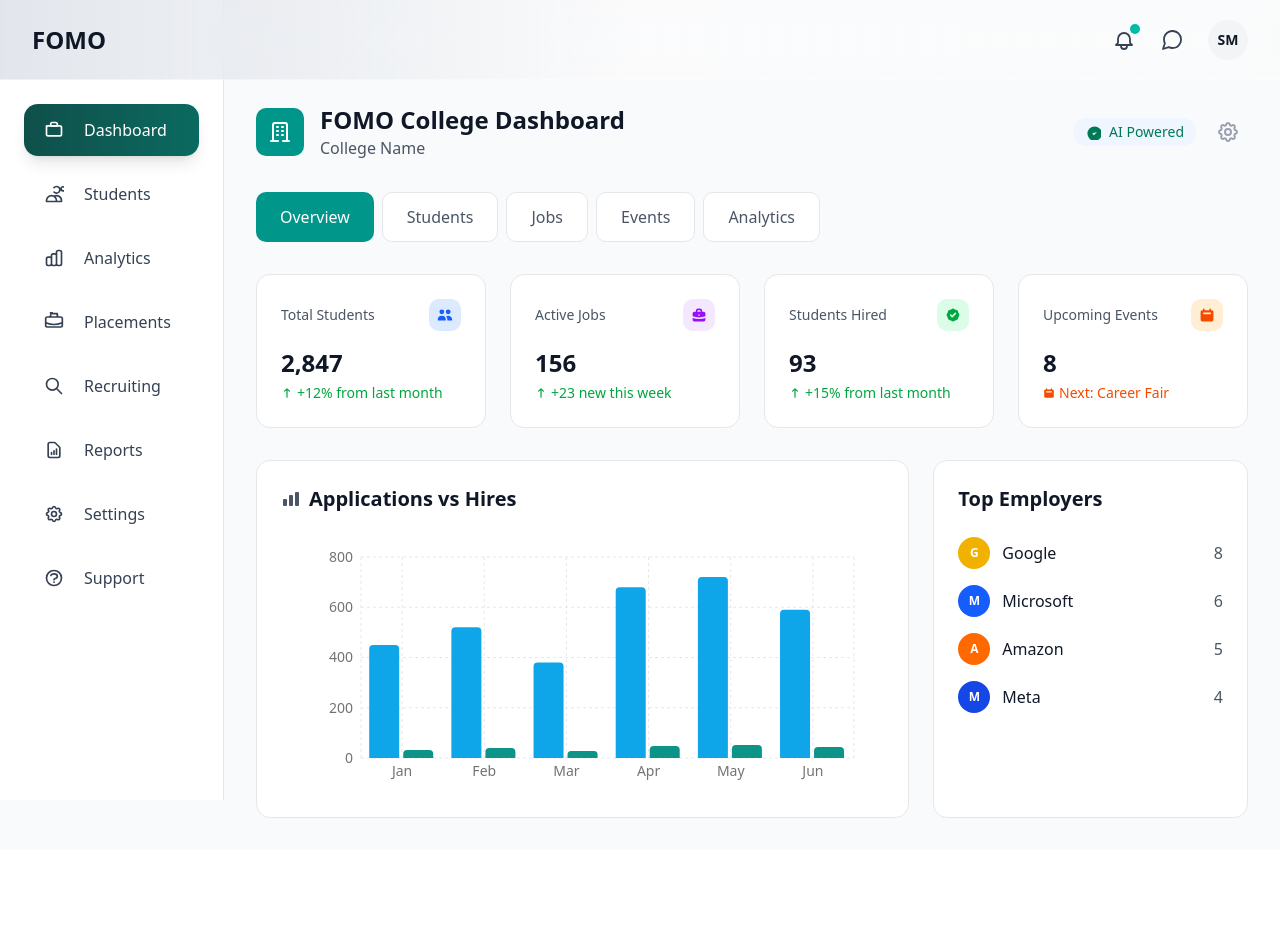
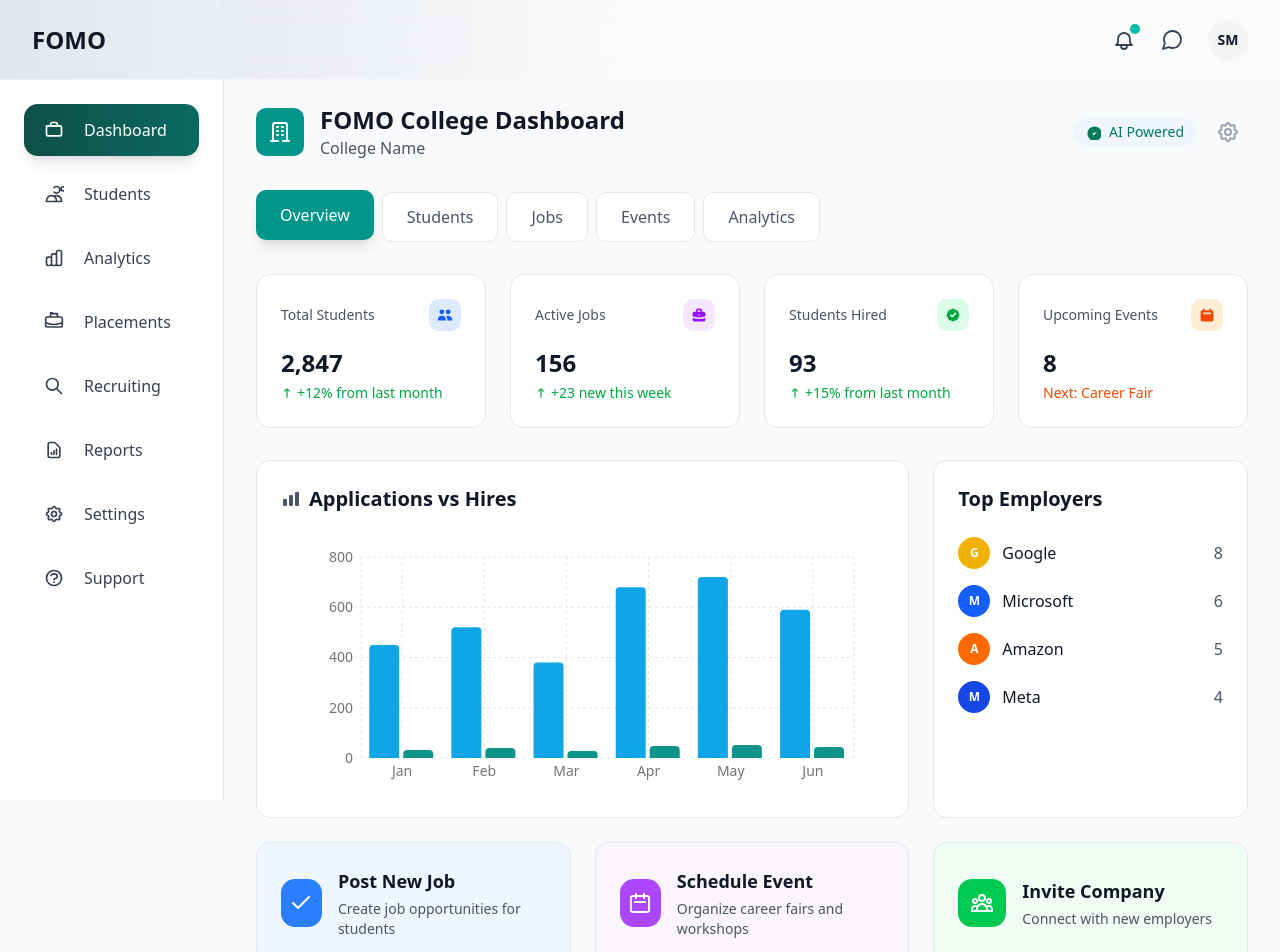
Before and after one commit to FO-MO/fomo-frontend, a Next.js app: page /colleges/dashboard in a window 1280 px wide. Shown: the top 952 px of the page. Before the commit the page ends 850 px from the top, so only its background shows below. Built offline with nearby package versions, Linux system fonts and the light colour scheme.

Commit message:
dashboard almost fyn

```diff
--- a/app/colleges/dashboard/page.tsx
+++ b/app/colleges/dashboard/page.tsx
@@ -39,6 +39,79 @@ const chartConfig = {
   },
 } satisfies ChartConfig;
 
+const dashboardCards = [
+  {
+    id: 1,
+    title: "Total Students",
+    value: "2,847",
+    change: "+12% from last month",
+    changeType: "positive",
+    iconBg: "bg-blue-100",
+    iconColor: "text-blue-600",
+    icon: "M9 6a3 3 0 11-6 0 3 3 0 016 0zM17 6a3 3 0 11-6 0 3 3 0 016 0zM12.93 17c.046-.327.07-.66.07-1a6.97 6.97 0 00-1.5-4.33A5 5 0 0119 16v1h-6.07zM6 11a5 5 0 015 5v1H1v-1a5 5 0 015-5z",
+  },
+  {
+    id: 2,
+    title: "Active Jobs",
+    value: "156",
+    change: "+23 new this week",
+    changeType: "positive",
+    iconBg: "bg-purple-100",
+    iconColor: "text-purple-600",
+    icon: "M6 6V5a3 3 0 013-3h2a3 3 0 013 3v1h2a2 2 0 012 2v3.57A22.952 22.952 0 0110 13a22.95 22.95 0 01-8-1.43V8a2 2 0 012-2h2zm2-1a1 1 0 011-1h2a1 1 0 011 1v1H8V5zm1 5a1 1 0 011-1h.01a1 1 0 110 2H10a1 1 0 01-1-1z M2 13.692V16a2 2 0 002 2h12a2 2 0 002-2v-2.308A24.974 24.974 0 0110 15c-2.796 0-5.487-.46-8-1.308z",
+  },
+  {
+    id: 3,
+    title: "Students Hired",
+    value: "93",
+    change: "+15% from last month",
+    changeType: "positive",
+    iconBg: "bg-green-100",
+    iconColor: "text-green-600",
+    icon: "M6.267 3.455a3.066 3.066 0 001.745-.723 3.066 3.066 0 013.976 0 3.066 3.066 0 001.745.723 3.066 3.066 0 012.812 2.812c.051.643.304 1.254.723 1.745a3.066 3.066 0 010 3.976 3.066 3.066 0 00-.723 1.745 3.066 3.066 0 01-2.812 2.812 3.066 3.066 0 00-1.745.723 3.066 3.066 0 01-3.976 0 3.066 3.066 0 00-1.745-.723 3.066 3.066 0 01-2.812-2.812 3.066 3.066 0 00-.723-1.745 3.066 3.066 0 010-3.976 3.066 3.066 0 00.723-1.745 3.066 3.066 0 012.812-2.812zm7.44 5.252a1 1 0 00-1.414-1.414L9 10.586 7.707 9.293a1 1 0 00-1.414 1.414l2 2a1 1 0 001.414 0l4-4z",
+  },
+  {
+    id: 4,
+    title: "Upcoming Events",
+    value: "8",
+    change: "Next: Career Fair",
+    changeType: "neutral",
+    iconBg: "bg-orange-100",
+    iconColor: "text-orange-600",
+    icon: "M6 2a1 1 0 00-1 1v1H4a2 2 0 00-2 2v10a2 2 0 002 2h12a2 2 0 002-2V6a2 2 0 00-2-2h-1V3a1 1 0 10-2 0v1H7V3a1 1 0 00-1-1zm0 5a1 1 0 000 2h8a1 1 0 100-2H6z",
+  },
+];
+
+const actionCards = [
+  {
+    id: 1,
+    title: "Post New Job",
+    description: "Create job opportunities for students",
+    bgColor: "bg-blue-50",
+    iconBg: "bg-blue-500",
+    iconColor: "text-white",
+    icon: "M20 6L9 17l-5-5",
+  },
+  {
+    id: 2,
+    title: "Schedule Event",
+    description: "Organize career fairs and workshops",
+    bgColor: "bg-purple-50",
+    iconBg: "bg-purple-500",
+    iconColor: "text-white",
+    icon: "M8 7V3m8 4V3m-9 8h10M5 21h14a2 2 0 002-2V7a2 2 0 00-2-2H5a2 2 0 00-2 2v12a2 2 0 002 2z",
+  },
+  {
+    id: 3,
+    title: "Invite Company",
+    description: "Connect with new employers",
+    bgColor: "bg-green-50",
+    iconBg: "bg-green-500",
+    iconColor: "text-white",
+    icon: "M17 20h5v-2a3 3 0 00-5.356-1.857M17 20H7m10 0v-2c0-.656-.126-1.283-.356-1.857M7 20H2v-2a3 3 0 015.356-1.857M7 20v-2c0-.656.126-1.283.356-1.857m0 0a5.002 5.002 0 019.288 0M15 7a3 3 0 11-6 0 3 3 0 016 0zm6 3a2 2 0 11-4 0 2 2 0 014 0zM7 10a2 2 0 11-4 0 2 2 0 014 0z",
+  },
+];
+
 export default function CollegeDashboard() {
   const [activeTab, setActiveTab] = useState("Overview");
   const [sidebarOpen, setSidebarOpen] = useState(false);
@@ -67,8 +140,9 @@ export default function CollegeDashboard() {
         <CollegesSideBar active="dashboard" />
       </div>
 
+      {/* HAMBURGER */}
       <button
-        className="fixed top-12 left-0 z-[1001] p-2 pt-[3px] rounded-md bg-white/70 backdrop-blur-2xl  sm:hidden"
+        className="fixed top-12 left-0 z-[1001] p-2 pb-[6px] pt-[1px] mt-1 rounded-t-lg cursor-pointer bg-gray-50 backdrop-blur-2xl  sm:hidden"
         onClick={() => setSidebarOpen(!sidebarOpen)}
         aria-label="Toggle sidebar"
       >
@@ -97,6 +171,7 @@ export default function CollegeDashboard() {
       </button>
 
       <main className="sm:ml-56 pt-20 p-8">
+        {/* HEADER */}
         <div className="flex items-center justify-between mb-8">
           <div className="flex items-center gap-4">
             <div className="w-12 h-12 bg-teal-600 rounded-lg flex items-center justify-center">
@@ -153,15 +228,16 @@ export default function CollegeDashboard() {
           </div>
         </div>
 
-        <div className="flex gap-2 mb-8">
+        {/* TABS */}
+        <div className="flex flex-wrap gap-2 mb-8">
           {tabs.map((tab) => (
             <button
               key={tab}
               onClick={() => setActiveTab(tab)}
-              className={`px-6 py-3 rounded-lg font-medium transition-colors ${
+              className={`px-6 py-3 rounded-lg scale-100 cursor-pointer font-small md:font-medium transition-all duration-300 ease-in-out hover:-translate-y-1 hover:shadow-md ${
                 activeTab === tab
-                  ? "bg-teal-600 text-white"
-                  : "bg-white text-gray-600 hover:bg-gray-50 border border-gray-200"
+                  ? "bg-teal-600 text-white shadow-lg -translate-y-0.5"
+                  : "bg-white text-gray-600 hover:bg-gray-100 border border-gray-200"
               }`}
             >
               {tab}
@@ -169,126 +245,58 @@ export default function CollegeDashboard() {
           ))}
         </div>
 
+        {/* CARDS + ITS CONTAINER */}
         <div className="grid grid-cols-1 md:grid-cols-2 lg:grid-cols-4 gap-6 mb-8">
-          <div className="bg-white p-6 rounded-xl border border-gray-200">
+          {dashboardCards.map((card) => (
+            <div
+              key={card.id}
+              className="bg-white p-6 rounded-xl border border-gray-200"
+            >
               <div className="flex items-center justify-between mb-4">
-              <p className="text-gray-600 text-sm">Total Students</p>
-              <div className="w-8 h-8 bg-blue-100 rounded-lg flex items-center justify-center">
+                <p className="text-gray-600 text-sm">{card.title}</p>
+                <div
+                  className={`w-8 h-8 ${card.iconBg} rounded-lg flex items-center justify-center`}
+                >
                   <svg
-                  className="w-4 h-4 text-blue-600"
+                    className={`w-4 h-4 ${card.iconColor}`}
                     fill="currentColor"
                     viewBox="0 0 20 20"
                   >
-                  <path d="M9 6a3 3 0 11-6 0 3 3 0 016 0zM17 6a3 3 0 11-6 0 3 3 0 016 0zM12.93 17c.046-.327.07-.66.07-1a6.97 6.97 0 00-1.5-4.33A5 5 0 0119 16v1h-6.07zM6 11a5 5 0 015 5v1H1v-1a5 5 0 015-5z" />
+                    <path fillRule="evenodd" d={card.icon} clipRule="evenodd" />
                   </svg>
                 </div>
               </div>
-            <h3 className="text-2xl font-bold text-gray-900">2,847</h3>
-            <p className="text-green-600 text-sm mt-1 flex items-center gap-1">
-              <svg className="w-3 h-3" fill="currentColor" viewBox="0 0 20 20">
+              <h3 className="text-2xl font-bold text-gray-900">{card.value}</h3>
+              <p
+                className={`text-sm mt-1 flex items-center gap-1 ${
+                  card.changeType === "positive"
+                    ? "text-green-600"
+                    : card.changeType === "negative"
+                    ? "text-red-600"
+                    : "text-orange-600"
+                }`}
+              >
+                {card.changeType === "positive" && (
+                  <svg
+                    className="w-3 h-3"
+                    fill="currentColor"
+                    viewBox="0 0 20 20"
+                  >
                     <path
                       fillRule="evenodd"
                       d="M5.293 7.707a1 1 0 010-1.414l4-4a1 1 0 011.414 0l4 4a1 1 0 01-1.414 1.414L11 5.414V17a1 1 0 11-2 0V5.414L6.707 7.707a1 1 0 01-1.414 0z"
                       clipRule="evenodd"
                     />
                   </svg>
-              +12% from last month
+                )}
+                {card.change}
               </p>
             </div>
-
-          <div className="bg-white p-6 rounded-xl border border-gray-200">
-            <div className="flex items-center justify-between mb-4">
-              <p className="text-gray-600 text-sm">Active Jobs</p>
-              <div className="w-8 h-8 bg-purple-100 rounded-lg flex items-center justify-center">
-                <svg
-                  className="w-4 h-4 text-purple-600"
-                  fill="currentColor"
-                  viewBox="0 0 20 20"
-                >
-                  <path
-                    fillRule="evenodd"
-                    d="M6 6V5a3 3 0 013-3h2a3 3 0 013 3v1h2a2 2 0 012 2v3.57A22.952 22.952 0 0110 13a22.95 22.95 0 01-8-1.43V8a2 2 0 012-2h2zm2-1a1 1 0 011-1h2a1 1 0 011 1v1H8V5zm1 5a1 1 0 011-1h.01a1 1 0 110 2H10a1 1 0 01-1-1z"
-                    clipRule="evenodd"
-                  />
-                  <path d="M2 13.692V16a2 2 0 002 2h12a2 2 0 002-2v-2.308A24.974 24.974 0 0110 15c-2.796 0-5.487-.46-8-1.308z" />
-                </svg>
-              </div>
-            </div>
-            <h3 className="text-2xl font-bold text-gray-900">156</h3>
-            <p className="text-green-600 text-sm mt-1 flex items-center gap-1">
-              <svg className="w-3 h-3" fill="currentColor" viewBox="0 0 20 20">
-                <path
-                  fillRule="evenodd"
-                  d="M5.293 7.707a1 1 0 010-1.414l4-4a1 1 0 011.414 0l4 4a1 1 0 01-1.414 1.414L11 5.414V17a1 1 0 11-2 0V5.414L6.707 7.707a1 1 0 01-1.414 0z"
-                  clipRule="evenodd"
-                />
-              </svg>
-              +23 new this week
-            </p>
+          ))}
         </div>
 
-          <div className="bg-white p-6 rounded-xl border border-gray-200">
-            <div className="flex items-center justify-between mb-4">
-              <p className="text-gray-600 text-sm">Students Hired</p>
-              <div className="w-8 h-8 bg-green-100 rounded-lg flex items-center justify-center">
-                <svg
-                  className="w-4 h-4 text-green-600"
-                  fill="currentColor"
-                  viewBox="0 0 20 20"
-                >
-                  <path
-                    fillRule="evenodd"
-                    d="M6.267 3.455a3.066 3.066 0 001.745-.723 3.066 3.066 0 013.976 0 3.066 3.066 0 001.745.723 3.066 3.066 0 012.812 2.812c.051.643.304 1.254.723 1.745a3.066 3.066 0 010 3.976 3.066 3.066 0 00-.723 1.745 3.066 3.066 0 01-2.812 2.812 3.066 3.066 0 00-1.745.723 3.066 3.066 0 01-3.976 0 3.066 3.066 0 00-1.745-.723 3.066 3.066 0 01-2.812-2.812 3.066 3.066 0 00-.723-1.745 3.066 3.066 0 010-3.976 3.066 3.066 0 00.723-1.745 3.066 3.066 0 012.812-2.812zm7.44 5.252a1 1 0 00-1.414-1.414L9 10.586 7.707 9.293a1 1 0 00-1.414 1.414l2 2a1 1 0 001.414 0l4-4z"
-                    clipRule="evenodd"
-                  />
-                </svg>
-              </div>
-            </div>
-            <h3 className="text-2xl font-bold text-gray-900">93</h3>
-            <p className="text-green-600 text-sm mt-1 flex items-center gap-1">
-              <svg className="w-3 h-3" fill="currentColor" viewBox="0 0 20 20">
-                <path
-                  fillRule="evenodd"
-                  d="M5.293 7.707a1 1 0 010-1.414l4-4a1 1 0 011.414 0l4 4a1 1 0 01-1.414 1.414L11 5.414V17a1 1 0 11-2 0V5.414L6.707 7.707a1 1 0 01-1.414 0z"
-                  clipRule="evenodd"
-                />
-              </svg>
-              +15% from last month
-            </p>
-          </div>
-
-          <div className="bg-white p-6 rounded-xl border border-gray-200">
-            <div className="flex items-center justify-between mb-4">
-              <p className="text-gray-600 text-sm">Upcoming Events</p>
-              <div className="w-8 h-8 bg-orange-100 rounded-lg flex items-center justify-center">
-                <svg
-                  className="w-4 h-4 text-orange-600"
-                  fill="currentColor"
-                  viewBox="0 0 20 20"
-                >
-                  <path
-                    fillRule="evenodd"
-                    d="M6 2a1 1 0 00-1 1v1H4a2 2 0 00-2 2v10a2 2 0 002 2h12a2 2 0 002-2V6a2 2 0 00-2-2h-1V3a1 1 0 10-2 0v1H7V3a1 1 0 00-1-1zm0 5a1 1 0 000 2h8a1 1 0 100-2H6z"
-                    clipRule="evenodd"
-                  />
-                </svg>
-              </div>
-            </div>
-            <h3 className="text-2xl font-bold text-gray-900">8</h3>
-            <p className="text-orange-600 text-sm mt-1 flex items-center gap-1">
-              <svg className="w-3 h-3" fill="currentColor" viewBox="0 0 20 20">
-                <path
-                  fillRule="evenodd"
-                  d="M6 2a1 1 0 00-1 1v1H4a2 2 0 00-2 2v10a2 2 0 002 2h12a2 2 0 002-2V6a2 2 0 00-2-2h-1V3a1 1 0 10-2 0v1H7V3a1 1 0 00-1-1zm0 5a1 1 0 000 2h8a1 1 0 100-2H6z"
-                  clipRule="evenodd"
-                />
-              </svg>
-              Next: Career Fair
-            </p>
-          </div>
-        </div>
-
-        <div className="grid grid-cols-1 lg:grid-cols-3 gap-6">
+        {/* CHART SETUP + TOP EMPLOYERS */}
+        <div className="grid grid-cols-1 lg:grid-cols-3 gap-6 mb-6">
           <div className="lg:col-span-2 bg-white p-6 rounded-xl border border-gray-200">
             <div className="flex items-center gap-2 mb-6">
               <svg
@@ -388,6 +396,42 @@ export default function CollegeDashboard() {
             </div>
           </div>
         </div>
+
+        {/* ACTIVITY CARDS */}
+        <div className="grid grid-cols-1 md:grid-cols-3 gap-6 mb-8">
+          {actionCards.map((card) => (
+            <button
+              key={card.id}
+              className={`${card.bgColor} p-6 rounded-xl cursor-pointer border border-gray-200 hover:shadow-md transition-all duration-200 text-left group hover:scale-105`}
+            >
+              <div className="flex items-center gap-4">
+                <div
+                  className={`${card.iconBg} w-12 h-12 rounded-xl flex items-center justify-center group-hover:scale-110 transition-transform duration-200`}
+                >
+                  <svg
+                    className={`w-6 h-6 ${card.iconColor}`}
+                    fill="none"
+                    viewBox="0 0 24 24"
+                    stroke="currentColor"
+                    strokeWidth={2}
+                  >
+                    <path
+                      strokeLinecap="round"
+                      strokeLinejoin="round"
+                      d={card.icon}
+                    />
+                  </svg>
+                </div>
+                <div>
+                  <h3 className="text-lg font-semibold text-gray-900 mb-1">
+                    {card.title}
+                  </h3>
+                  <p className="text-gray-600 text-sm">{card.description}</p>
+                </div>
+              </div>
+            </button>
+          ))}
+        </div>
       </main>
     </div>
   );
```
Lines whose indentation alone changed are shown as unchanged.
